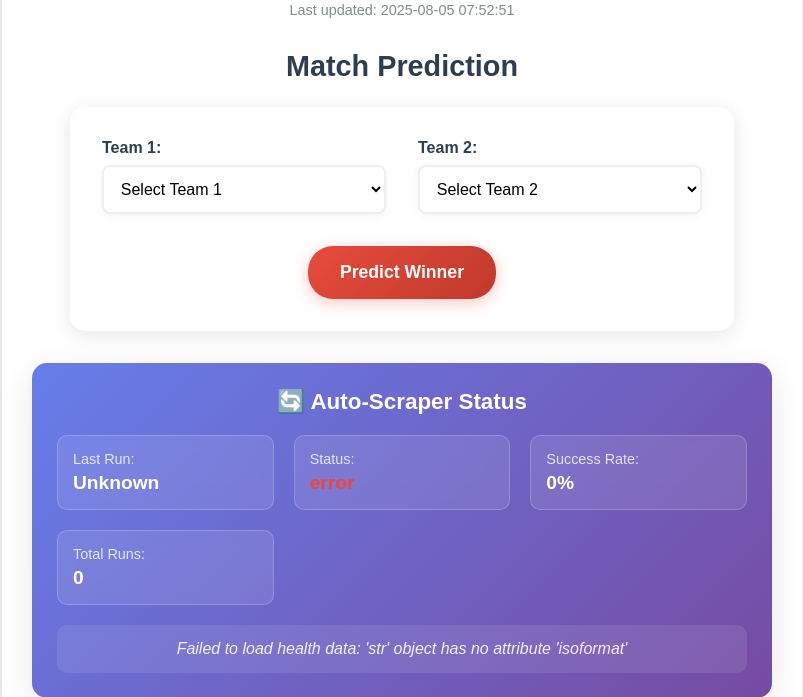
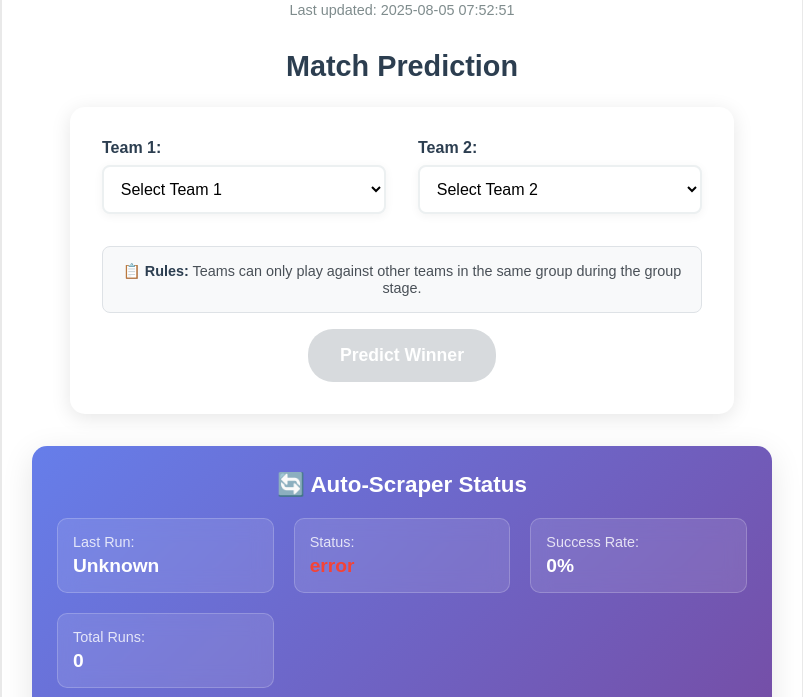
Before and after one commit to donacianojesus/VCTPredictorAPP, a Flask app: page / in a window 1280 px wide. Shown: the part 1565-2262 px from the top of the page, without its empty margins (238-1041 px from the left). Run offline with Flask 3, Linux system fonts and the light colour scheme; data comes from the database, SQL or seed files in the repository; tables that the repository leaves empty hold one stand-in row (values such as "Sample post"); some libraries are stand-ins or nearby versions.

Commit message:
Fixed faulty prediction and restriction bug

```diff
--- a/mvp3-auto-predictor/app/routes.py
+++ b/mvp3-auto-predictor/app/routes.py
@@ -533,17 +533,37 @@ def index():
 
         # Handle form submission for prediction
         prediction_result = None
+        error_message = None
+
         if request.method == 'POST':
             try:
                 team1_id = request.form.get('team1')
                 team2_id = request.form.get('team2')
 
-                if team1_id and team2_id and team1_id != team2_id:
-                    prediction_result = current_app.predictor.predict_match(team1_id, team2_id)
+                if not team1_id or not team2_id:
+                    error_message = 'Please select two teams'
+                elif team1_id == team2_id:
+                    error_message = 'Please select two different teams'
                 else:
-                    prediction_result = {'error': 'Please select two different teams'}
+                    # Find the selected teams
+                    team1 = next((t for t in teams_with_stats if str(t['id']) == team1_id), None)
+                    team2 = next((t for t in teams_with_stats if str(t['id']) == team2_id), None)
+
+                    if not team1 or not team2:
+                        error_message = 'One or both selected teams are invalid'
+                    elif team1['group_name'] != team2['group_name']:
+                        error_message = f'Teams must be from the same group. {team1["team"]} is in Group {team1["group_name"]} and {team2["team"]} is in Group {team2["group_name"]}'
+                    else:
+                        # Make prediction
+                        try:
+                            prediction_result = current_app.predictor.predict_match_winner(team1['team'], team2['team'])
+                            if 'error' in prediction_result:
+                                error_message = prediction_result['error']
+                        except Exception as e:
+                            error_message = f'Prediction failed: {str(e)}'
+
             except Exception as e:
-                prediction_result = {'error': f'Prediction failed: {str(e)}'}
+                error_message = f'An error occurred: {str(e)}'
 
         # Get last updated time
         last_updated = None
@@ -557,7 +577,7 @@ def index():
         return render_template('index.html',
                             teams_with_stats=teams_with_stats,
                             prediction_result=prediction_result,
-                            error_message=None,
+                            error_message=error_message,
                             last_updated=last_updated)
 
     except Exception as e:
--- a/mvp3-auto-predictor/static/script.js
+++ b/mvp3-auto-predictor/static/script.js
@@ -173,6 +173,53 @@ document.addEventListener('DOMContentLoaded', function() {
             completeResetBtn.querySelector('.btn-text').style.display = 'inline';
             completeResetBtn.querySelector('.loading-spinner').style.display = 'none';
         });
+    }
+});
+
+// Team Selection Validation
+document.addEventListener('DOMContentLoaded', function() {
+    const team1Select = document.getElementById('team1');
+    const team2Select = document.getElementById('team2');
+    const predictBtn = document.querySelector('.predict-btn');
+
+    if (team1Select && team2Select && predictBtn) {
+        // Function to get team group from option
+        function getTeamGroup(selectElement) {
+            const selectedOption = selectElement.options[selectElement.selectedIndex];
+            if (selectedOption && selectedOption.parentElement) {
+                return selectedOption.parentElement.label;
+            }
+            return null;
+        }
+
+        // Function to validate team selection
+        function validateTeamSelection() {
+            const team1Group = getTeamGroup(team1Select);
+            const team2Group = getTeamGroup(team2Select);
+
+            if (team1Select.value && team2Select.value) {
+                if (team1Select.value === team2Select.value) {
+                    predictBtn.disabled = true;
+                    predictBtn.title = 'Please select two different teams';
+                } else if (team1Group && team2Group && team1Group !== team2Group) {
+                    predictBtn.disabled = true;
+                    predictBtn.title = 'Teams must be from the same group';
+                } else {
+                    predictBtn.disabled = false;
+                    predictBtn.title = 'Click to predict the winner';
+                }
+            } else {
+                predictBtn.disabled = true;
+                predictBtn.title = 'Please select two teams';
+            }
+        }
+
+        // Add event listeners
+        team1Select.addEventListener('change', validateTeamSelection);
+        team2Select.addEventListener('change', validateTeamSelection);
+
+        // Initial validation
+        validateTeamSelection();
     }
 });
 
--- a/mvp3-auto-predictor/static/styles.css
+++ b/mvp3-auto-predictor/static/styles.css
@@ -756,9 +756,17 @@ select:focus {
     box-shadow: 0 4px 15px rgba(231, 76, 60, 0.3);
 }
 
-.predict-btn:hover {
+.predict-btn:hover:not(:disabled) {
     transform: translateY(-2px);
     box-shadow: 0 6px 20px rgba(231, 76, 60, 0.4);
+}
+
+.predict-btn:disabled {
+    background: #bdc3c7;
+    cursor: not-allowed;
+    transform: none;
+    box-shadow: none;
+    opacity: 0.6;
 }
 
 .prediction-result {
@@ -872,3 +880,22 @@ select:focus {
         font-size: 0.9rem;
     }
 }
+
+.prediction-rules {
+    background: #f8f9fa;
+    border: 1px solid #dee2e6;
+    border-radius: 8px;
+    padding: 1rem;
+    margin: 1rem 0;
+    text-align: center;
+}
+
+.prediction-rules p {
+    margin: 0;
+    color: #495057;
+    font-size: 0.9rem;
+}
+
+.prediction-rules strong {
+    color: #2c3e50;
+}
--- a/mvp3-auto-predictor/templates/index.html
+++ b/mvp3-auto-predictor/templates/index.html
@@ -101,11 +101,20 @@
                             <label for="team1">Team 1:</label>
                             <select name="team1" id="team1" required>
                                 <option value="">Select Team 1</option>
-                                {% for team in teams_with_stats %}
+                                <optgroup label="Group Alpha">
+                                    {% for team in teams_with_stats if team.group_name == 'Alpha' %}
                                     <option value="{{ team.id }}" {% if request.form.get('team1') == team.id|string %}selected{% endif %}>
-                                    {{ team.team }} ({{ team.group_name }})
+                                        {{ team.team }} ({{ team.record }})
                                     </option>
                                     {% endfor %}
+                                </optgroup>
+                                <optgroup label="Group Omega">
+                                    {% for team in teams_with_stats if team.group_name == 'Omega' %}
+                                    <option value="{{ team.id }}" {% if request.form.get('team1') == team.id|string %}selected{% endif %}>
+                                        {{ team.team }} ({{ team.record }})
+                                    </option>
+                                    {% endfor %}
+                                </optgroup>
                             </select>
                         </div>
 
@@ -113,13 +122,26 @@
                             <label for="team2">Team 2:</label>
                             <select name="team2" id="team2" required>
                                 <option value="">Select Team 2</option>
-                                {% for team in teams_with_stats %}
+                                <optgroup label="Group Alpha">
+                                    {% for team in teams_with_stats if team.group_name == 'Alpha' %}
                                     <option value="{{ team.id }}" {% if request.form.get('team2') == team.id|string %}selected{% endif %}>
-                                    {{ team.team }} ({{ team.group_name }})
+                                        {{ team.team }} ({{ team.record }})
                                     </option>
                                     {% endfor %}
+                                </optgroup>
+                                <optgroup label="Group Omega">
+                                    {% for team in teams_with_stats if team.group_name == 'Omega' %}
+                                    <option value="{{ team.id }}" {% if request.form.get('team2') == team.id|string %}selected{% endif %}>
+                                        {{ team.team }} ({{ team.record }})
+                                    </option>
+                                    {% endfor %}
+                                </optgroup>
                             </select>
                         </div>
+                    </div>
+
+                    <div class="prediction-rules">
+                        <p><strong>📋 Rules:</strong> Teams can only play against other teams in the same group during the group stage.</p>
                     </div>
 
                     <button type="submit" class="predict-btn">Predict Winner</button>
@@ -133,8 +155,8 @@
                     {% else %}
                         <div class="prediction-result">
                             <h3>Prediction Result</h3>
-                            <p><strong>Winner:</strong> {{ prediction_result.winner }}</p>
-                            <p><strong>Confidence:</strong> {{ prediction_result.confidence }}%</p>
+                            <p><strong>Winner:</strong> {{ prediction_result.predicted_winner }}</p>
+                            <p><strong>Confidence:</strong> {{ "%.1f"|format(prediction_result.confidence * 100) }}%</p>
                             {% if prediction_result.reasoning %}
                             <p><strong>Reasoning:</strong> {{ prediction_result.reasoning }}</p>
                             {% endif %}
```
Lines whose indentation alone changed are shown as unchanged.
